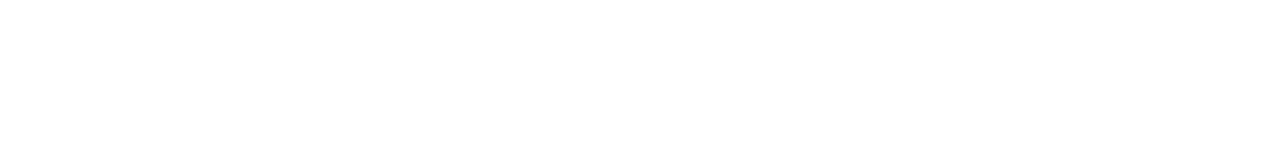
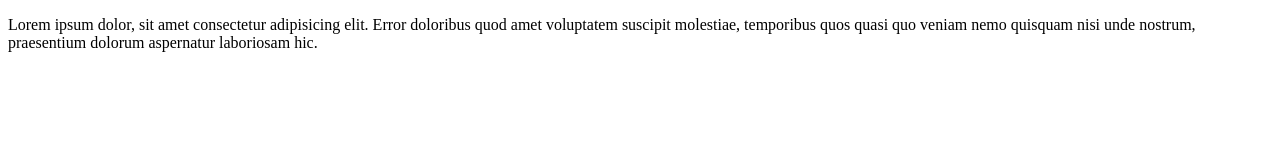
Before and after one commit to vero-tello/new-repo, a plain HTML site: page index.html in a window 1280 px wide. Drawn offline with Linux system fonts and the light colour scheme.

Commit message:
a paragraph has been added

```diff
--- a/index.html
+++ b/index.html
@@ -6,6 +6,7 @@
     <title>Document</title>
 </head>
 <body>
+    <p>Lorem ipsum dolor, sit amet consectetur adipisicing elit. Error doloribus quod amet voluptatem suscipit molestiae, temporibus quos quasi quo veniam nemo quisquam nisi unde nostrum, praesentium dolorum aspernatur laboriosam hic.</p>
 
 </body>
 </html>
```
